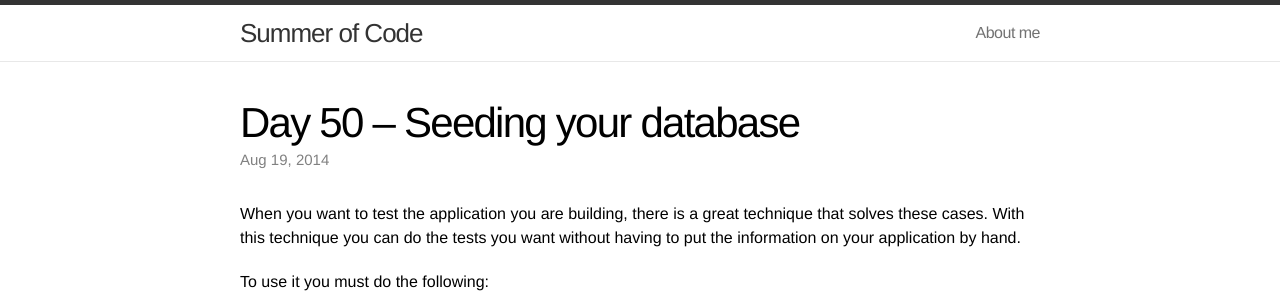
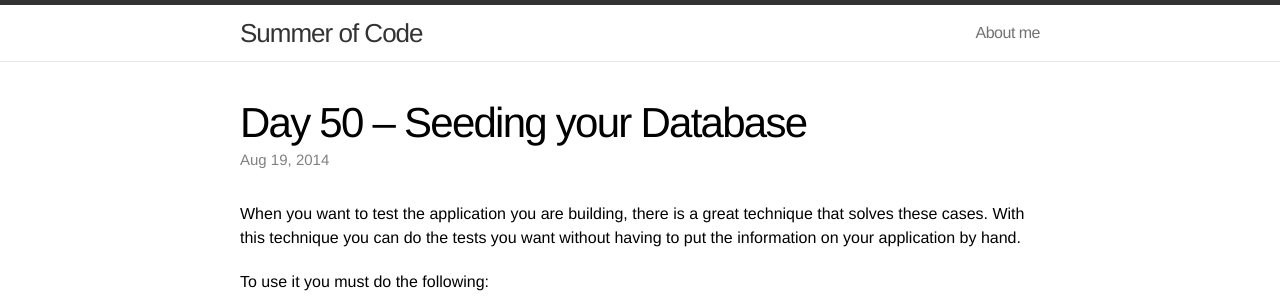
Before and after one commit to migraine-io/migraine-io.github.io, a Jekyll site: the page built from _posts/2014-08-19-day-50.markdown, in a window 1280 px wide. Shown: the top 296 px of the page. Built offline with Jekyll 4.4.1, drawn with Linux system fonts in a browser that asks for light colours.

```diff
--- a/_posts/2014-08-19-day-50.markdown
+++ b/_posts/2014-08-19-day-50.markdown
@@ -1,6 +1,6 @@
 ---
 layout: post
-title: "Day 50 – Seeding your database"
+title: "Day 50 – Seeding your Database"
 date: 2014-08-19 23:53:59
 categories: blog
 ---
```
